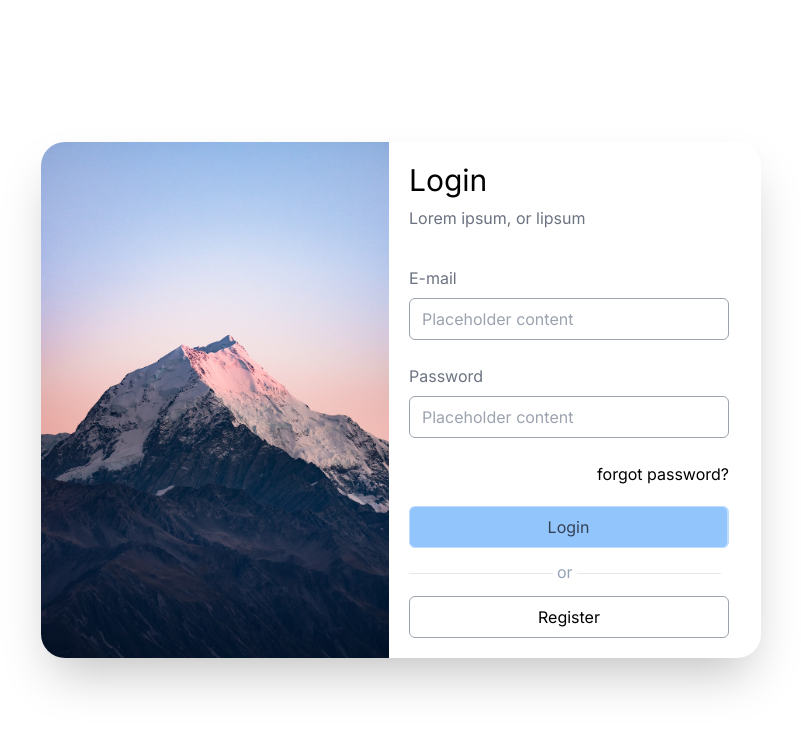
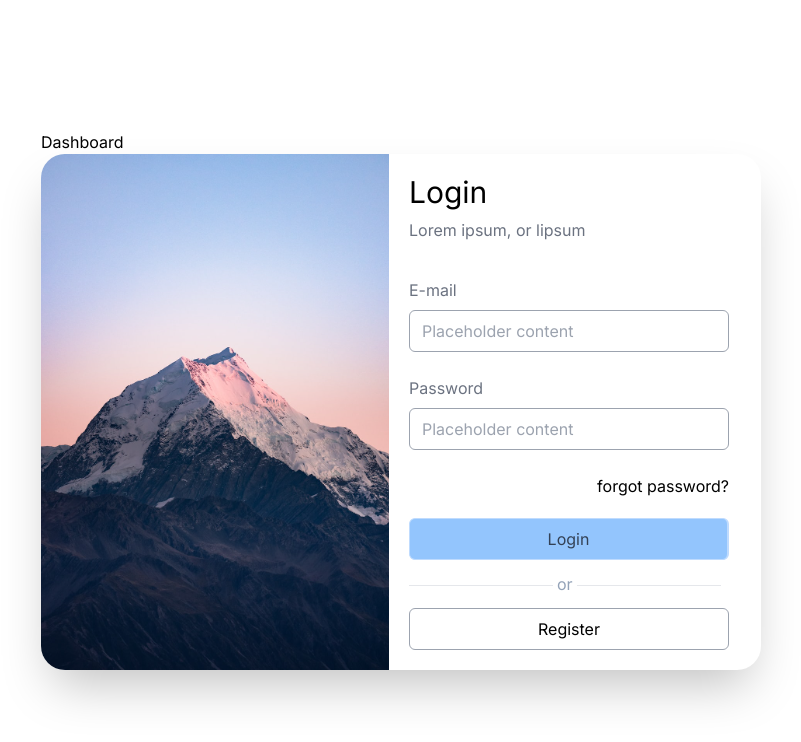
Before and after one commit to HarshJ0110/Assignment, a Next.js app: page / in a window 1280 px wide. Shown: the top 742 px of the page, without its empty margins (239-1040 px from the left). Built offline with nearby package versions, Linux system fonts and the light colour scheme.

Commit message:
Update Card.js

```diff
--- a/components/Card.js
+++ b/components/Card.js
@@ -2,6 +2,7 @@ import Link from 'next/link'
 const Card = () => {
   return (
     <div className=" md:h-screen md:mb-3 md:grid md:place-content-center md:bg-white">
+    <Link href="/posts">Dashboard</Link>
         <div className="card_container md:max-w-3xl md:max-h-xl md:mx-auto md:bg-white md:flex md:items-center md:rounded-3xl md:shadow-2xl">
             <div>
               <img
```
